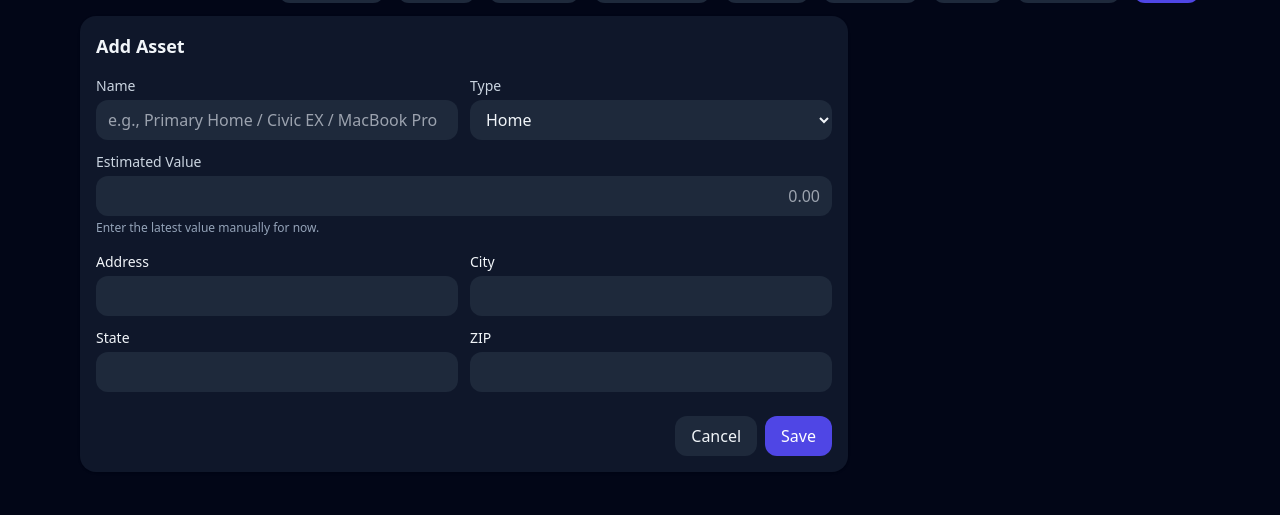
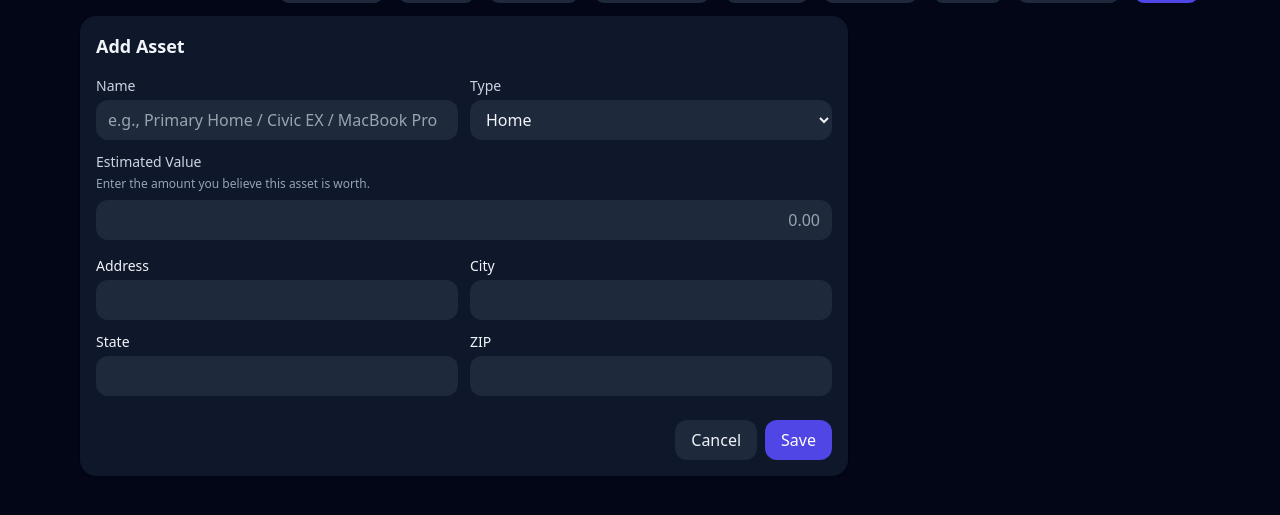
Before and after one commit to Croadye/finance-kiosk, a FastAPI app: page /assets/new in a window 1280 px wide. Shown: the part 48-563 px from the top of the page. Run offline with FastAPI, Linux system fonts and the light colour scheme; some libraries are stand-ins or nearby versions.

Commit message:
Remove Zillow/KBB buttons and add helper text

```diff
--- a/app/templates/assets_new.html
+++ b/app/templates/assets_new.html
@@ -17,11 +17,8 @@
 
     <div class="md:col-span-2">
       <label class="block text-sm text-slate-300 mb-1">Estimated Value</label>
-      <div class="flex flex-col sm:flex-row gap-2 items-stretch">
-        <input id="est_value" name="est_value" inputmode="decimal" class="flex-1 bg-slate-800 rounded-xl px-3 py-2 text-right" placeholder="0.00">
-        <input type="hidden" name="est_source" id="est_source" value="manual">
-      </div>
-      <p class="text-xs text-slate-400 mt-1">Enter the latest value manually for now.</p>
+      <p class="text-xs text-slate-400 mb-2">Enter the amount you believe this asset is worth.</p>
+      <input id="est_value" name="est_value" inputmode="decimal" class="w-full bg-slate-800 rounded-xl px-3 py-2 text-right" placeholder="0.00">
     </div>
   </div>
 
@@ -57,14 +54,19 @@
 <script>
 function swapDetails(){
   const kind = document.querySelector('select[name="kind"]').value;
-  document.getElementById('details_home').classList.toggle('hidden', kind !== 'home');
-  document.getElementById('details_vehicle').classList.toggle('hidden', !(kind === 'vehicle' || kind === 'trailer'));
-  document.getElementById('details_electronics').classList.toggle('hidden', kind !== 'electronics');
+  document.getElementById('details_home').classList.add('hidden');
+  document.getElementById('details_vehicle').classList.add('hidden');
+  document.getElementById('details_electronics').classList.add('hidden');
+  if(kind === 'home'){
+    document.getElementById('details_home').classList.remove('hidden');
+  }
+  if(kind === 'vehicle' || kind === 'trailer'){
+    document.getElementById('details_vehicle').classList.remove('hidden');
+  }
+  if(kind === 'electronics'){
+    document.getElementById('details_electronics').classList.remove('hidden');
+  }
 }
 swapDetails();
-
-document.getElementById('est_value').addEventListener('input', () => {
-  document.getElementById('est_source').value = 'manual';
-});
 </script>
 {% endblock %}
```
Also changed, not shown: app/templates/assets_edit.html (+14 -12 lines).
